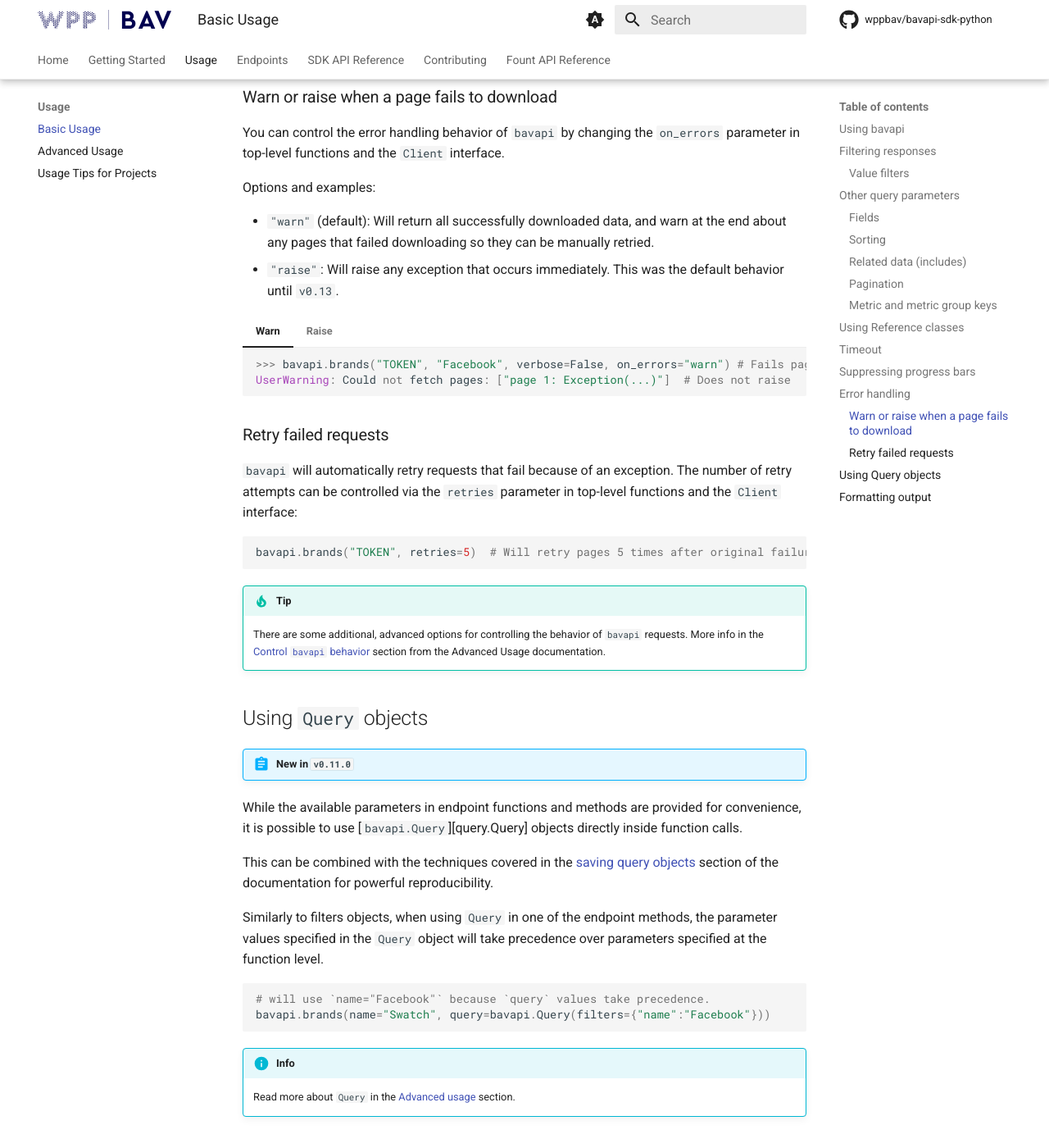
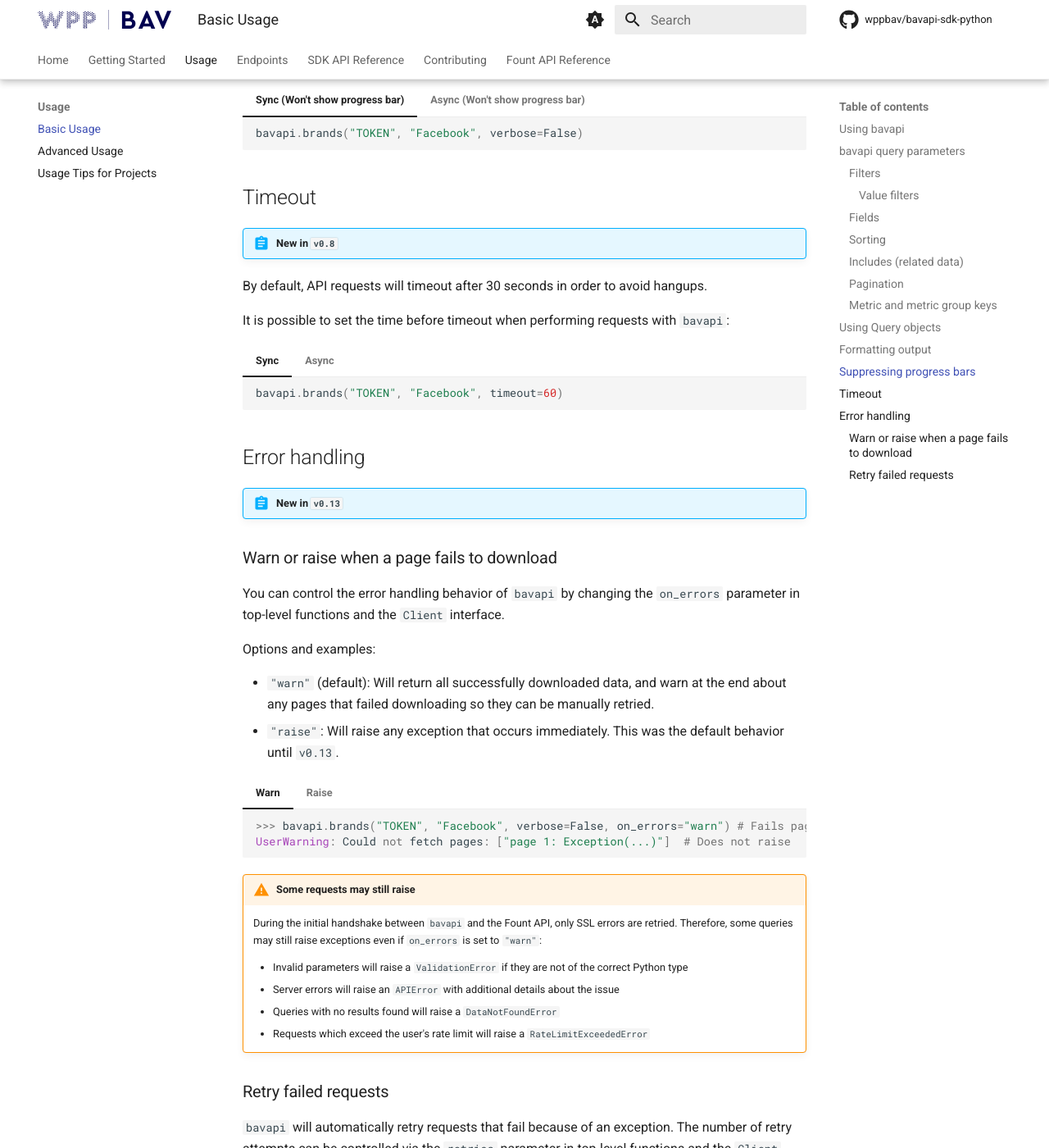
Before and after one commit to wppbav/bavapi-sdk-python, an MkDocs documentation site: the page built from docs/usage/basic.md, in a window 1280 px wide and 1400 px high, scrolled down 8221 px. Shown: the whole window at 82% size. Built offline with MkDocs 1.6.1 and Material for MkDocs 9.7.7, drawn with Linux system fonts in a browser that asks for light colours; emoji names are drawn with the system emoji font; comment, search, counter and statistics services are not loaded; the version menu is left out; some of the changed text lies outside the part shown.

Commit message:
removed ssl warning and reordered sections

````diff
--- a/docs/usage/basic.md
+++ b/docs/usage/basic.md
@@ -7,15 +7,6 @@
 ```
 
 ## Using bavapi
-
-!!! info "SSL Issues"
-    It's possible that you get `SSL: CERTIFICATE_VERIFY_FAILED` errors when performing requests with `bavapi`. Usually, making the request again solves the issue, but you might have to do so a couple of times if the issue persists.
-
-    `bavapi>=0.13` has an updated algorithm that should avoid this issue altogether. Please consider updating using `pip install --upgrade wpp-bavapi` in your terminal.
-
-    If you are using `bavapi>=0.13` and still encounter this issue, try increasing the `retries` parameter to `5` or more from the default of `3`.
-
-    If you are using a previous version of `bavapi`, here's a possible [workaround](project-tips.md#retry-failed-requests).
 
 You can query the available [endpoints](../endpoints/index.md) with their corresponding methods:
 
@@ -35,6 +26,9 @@
 
 You can make requests to other [endpoints](../endpoints/index.md) in the same way:
 
+!!! tip
+    You can also use `bavapi` Reference classes to define more readable filters. See more in [Reference classes](../getting-started/reference-classes.md).
+
 ```py
 uk_studies = bavapi.studies("TOKEN", country_code="GB")
 
@@ -46,9 +40,9 @@
 !!! question "Want to use other endpoints?"
     The BAV API is very extensive, so not all endpoints are fully implemented yet.
 
-    See the [Other endpoints](advanced.md#other-endpoints) section in Advanced Usage.
+    To query unsupported endpoints see the [Other endpoints](advanced.md#other-endpoints) section in Advanced Usage.
 
-## Filtering responses
+## `bavapi` query parameters
 
 In order to validate the request parameters before sending a bad request, `bavapi` will automatically check that the parameters from your query and filters are of the type expected by the Fount API. If any parameter doesn't conform to the API requirements, `bavapi` will raise a `ValidationError`.
 
@@ -58,6 +52,8 @@
     If the initial request fails, `bavapi` will not perform more requests.
 
     Similarly, if the initial request returns the entirety of the query (e.g., there are only 10 results and `per_page` is above 10, which it is by default), no further requests will be performed, and instead the data from the initial response will be returned.
+
+### Filters
 
 Each endpoint function has a filter class associated with it, as each endpoint has its own filter requirements:
 
@@ -118,7 +114,7 @@
 
     The request will use `name="Facebook"`, because values specified in the `filters` parameter take precedence.
 
-### Value filters
+#### Value filters
 
 !!! info "Read more in the [API documentation](https://developer.wppbav.com/docs/2.x/customizing/filters)"
 
@@ -137,8 +133,6 @@
 ```py
 bavapi.brands(filters=BrandsFilters(name="Swatch", sector_name="Watches"))
 ```
-
-## Other query parameters
 
 The following query parameters are available for all endpoints (unless stated otherwise).
 
@@ -169,7 +163,7 @@
 
 Responses are sorted by item id, in ascending order, by default.
 
-### Related data (includes)
+### Includes (related data)
 
 !!! info "Read more in the [API documentation](https://developer.wppbav.com/docs/2.x/customizing/includes)"
 
@@ -252,110 +246,6 @@
 !!! note
     Currently, only the `brandscape-data` endpoint supports the use of metric and metric group keys. All other endpoints will ignore this parameter. More info in the [`brandscape-data`](../endpoints/brandscape-data.md#metric-and-metric-group-keys) endpoint section.
 
-## Using *Reference* classes
-
-`bavapi` provides reference classes to make API queries easier to construct.
-
-These reference classes must be generated on your machine after installation. Please follow the instructions in the [Installing Reference Classes](../getting-started/reference-classes.md) section.
-
-The following reference classes are available as of `v0.13`:
-
-- `Audiences`: Audience IDs for all available Fount audiences.
-- `Countries`: Country IDs for all available Fount countries.
-
-They make it easier to use their respective filters, which require Fount IDs to work, rather than remembering each respective ID:
-
-```py
-from bavapi_refs import Audiences, Countries
-
-uk21 = bavapi.brandscape_data(
-    "TOKEN",
-    year_number=2021,
-    countries=Countries.UNITED_KINGDOM,
-    audiences=Audiences.ALL_ADULTS,
-)
-```
-
-## Timeout
-
-!!! abstract "New in `v0.8`"
-
-By default, API requests will timeout after 30 seconds in order to avoid hangups.
-
-It is possible to set the time before timeout when performing requests with `bavapi`:
-
-=== "Sync"
-
-    ```py
-    bavapi.brands("TOKEN", "Facebook", timeout=60)
-    ```
-
-=== "Async"
-
-    ```py
-    async with bavapi.Client("TOKEN", timeout=60) as bav:
-        await bav.brands("Facebook")
-    ```
-
-## Suppressing progress bars
-
-!!! abstract "New in `v0.9`"
-
-`bavapi` displays progress bars to show download progress. Each tick in the progress bar refers to individual pages being downloaded.
-
-It's possible to supress progress bar outputs via the `verbose` parameter in function calls and `Client` init methods:
-
-=== "Sync (Won't show progress bar)"
-
-    ```py
-    bavapi.brands("TOKEN", "Facebook", verbose=False)
-    ```
-
-=== "Async (Won't show progress bar)"
-
-    ```py
-    async with bavapi.Client("TOKEN", verbose=False) as bav:
-        bav.brands("Facebook")
-    ```
-
-## Error handling
-
-!!! abstract "New in `v0.13`"
-
-### Warn or raise when a page fails to download
-
-You can control the error handling behavior of `bavapi` by changing the `on_errors` parameter in top-level functions and the `Client` interface.
-
-Options and examples:
-
-- `"warn"` (default): Will return all successfully downloaded data, and warn at the end about any pages that failed downloading so they can be manually retried.
-- `"raise"`: Will raise any exception that occurs immediately. This was the default behavior until `v0.13`.
-
-=== "Warn"
-
-    ```py
-    >>> bavapi.brands("TOKEN", "Facebook", verbose=False, on_errors="warn") # Fails page 1
-    UserWarning: Could not fetch pages: ["page 1: Exception(...)"]  # Does not raise
-    ```
-
-=== "Raise"
-
-    ```py
-    >>> bavapi.brands("TOKEN", "Facebook", verbose=False, on_errors="raise") # Fails page 1
-    Exception: ...  # Raised
-    ```
-
-### Retry failed requests
-
-`bavapi` will automatically retry requests that fail because of an exception. The number of retry attempts can be controlled via the `retries` parameter in top-level functions and the `Client` interface:
-
-```py
-bavapi.brands("TOKEN", retries=5)  # Will retry pages 5 times after original failure
-```
-
-!!! tip
-    There are some additional, advanced options for controlling the behavior of `bavapi` requests. More info in the [Control `bavapi` behavior](advanced.md#control-bavapi-behavior) section from the Advanced Usage documentation.
-
 ## Using `Query` objects
 
 !!! abstract "New in `v0.11.0`"
@@ -398,7 +288,90 @@
 |   1 | 24353 | Facebook |        787 | Argentina - Adults 2012 | ... |
 | ... |   ... | ...      |        ... | ...                     | ... |
 
+## Suppressing progress bars
+
+!!! abstract "New in `v0.9`"
+
+`bavapi` displays progress bars to show download progress. Each tick in the progress bar refers to individual pages being downloaded.
+
+It's possible to supress progress bar outputs via the `verbose` parameter in function calls and `Client` init methods:
+
+=== "Sync (Won't show progress bar)"
+
+    ```py
+    bavapi.brands("TOKEN", "Facebook", verbose=False)
+    ```
+
+=== "Async (Won't show progress bar)"
+
+    ```py
+    async with bavapi.Client("TOKEN", verbose=False) as bav:
+        bav.brands("Facebook")
+    ```
+
+## Timeout
+
+!!! abstract "New in `v0.8`"
+
+By default, API requests will timeout after 30 seconds in order to avoid hangups.
+
+It is possible to set the time before timeout when performing requests with `bavapi`:
+
+=== "Sync"
+
+    ```py
+    bavapi.brands("TOKEN", "Facebook", timeout=60)
+    ```
+
+=== "Async"
+
+    ```py
+    async with bavapi.Client("TOKEN", timeout=60) as bav:
+        await bav.brands("Facebook")
+    ```
+
+## Error handling
+
+!!! abstract "New in `v0.13`"
+
+### Warn or raise when a page fails to download
+
+You can control the error handling behavior of `bavapi` by changing the `on_errors` parameter in top-level functions and the `Client` interface.
+
+Options and examples:
+
+- `"warn"` (default): Will return all successfully downloaded data, and warn at the end about any pages that failed downloading so they can be manually retried.
+- `"raise"`: Will raise any exception that occurs immediately. This was the default behavior until `v0.13`.
+
+=== "Warn"
+
+    ```py
+    >>> bavapi.brands("TOKEN", "Facebook", verbose=False, on_errors="warn") # Fails page 1
+    UserWarning: Could not fetch pages: ["page 1: Exception(...)"]  # Does not raise
+    ```
+
+=== "Raise"
+
+    ```py
+    >>> bavapi.brands("TOKEN", "Facebook", verbose=False, on_errors="raise") # Fails page 1
+    Exception: ...  # Raised
+    ```
+
+!!! warning "Some requests may still raise"
+    During the initial handshake between `bavapi` and the Fount API, only SSL errors are retried. Therefore, some queries may still raise exceptions even if `on_errors` is set to `"warn"`:
+
+    - Invalid parameters will raise a `ValidationError` if they are not of the correct Python type
+    - Server errors will raise an `APIError` with additional details about the issue
+    - Queries with no results found will raise a `DataNotFoundError`
+    - Requests which exceed the user's rate limit will raise a `RateLimitExceededError`
+
+### Retry failed requests
+
+`bavapi` will automatically retry requests that fail because of an exception. The number of retry attempts can be controlled via the `retries` parameter in top-level functions and the `Client` interface:
+
+```py
+bavapi.brands("TOKEN", retries=5)  # Will retry pages 5 times after original failure
+```
+
 !!! tip
-    The functions shown in the "Basic usage" section are meant for easy use in Jupyter notebooks, experimentation, one-off scripts, etc.
-
-    For more advanced uses and significant performance benefits, see [Advanced Usage](advanced.md) next.
+    There are some additional, advanced options for controlling the behavior of `bavapi` requests. More info in the [Control `bavapi` batching behavior](advanced.md#control-bavapi-batching-behavior) section from the Advanced Usage documentation.
````
